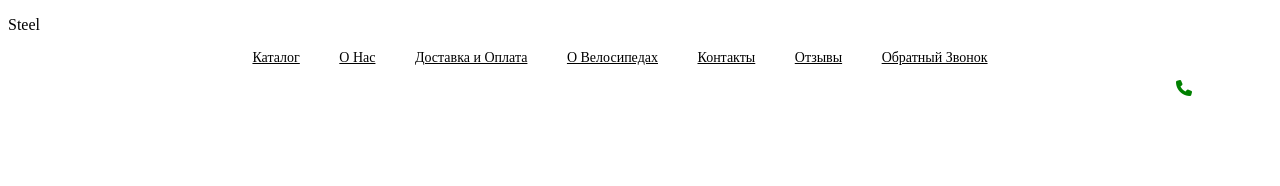
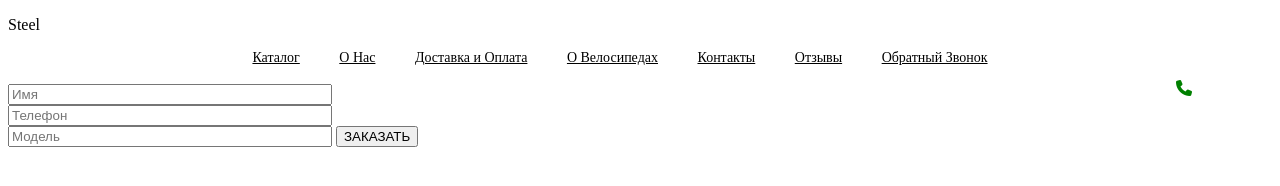
Before and after one commit to Neuropassenger/bs-stels48-old, a plain HTML site: page index.html in a window 1280 px wide. Drawn offline with Linux system fonts and the light colour scheme.

Commit message:
форма

```diff
--- a/CSS/style.css
+++ b/CSS/style.css
@@ -36,3 +36,10 @@ a:hover {
 .fa-phone {
     float: right;
 }
+
+input {
+    width: 50%;
+}
+.form-action {
+    width: 50%;
+}
--- a/index.html
+++ b/index.html
@@ -22,5 +22,14 @@
         </ul>
     <i class="fas fa-phone" style="color: green;"></i>
 </div>
+<section class="first">
+    <div class="form-action">
+        <form class="act" action="sender.php" method="post">
+        <input type="text" placeholder="Имя" >
+        <input type="tel" placeholder="Телефон">
+        <input type="text" placeholder="Модель">
+        <button type="submit" class="cta">ЗАКАЗАТЬ</button>
+    </div>
+</section>
 </body>
 </html>
```
